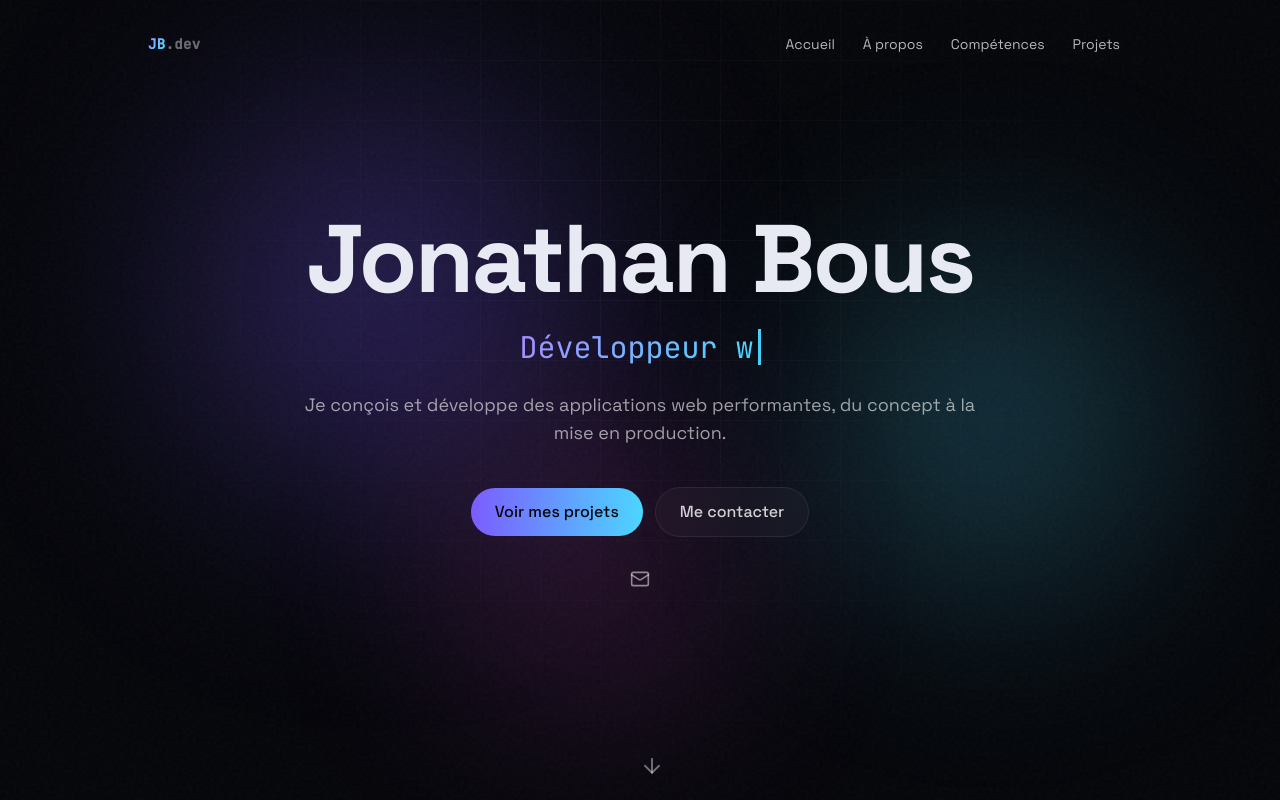
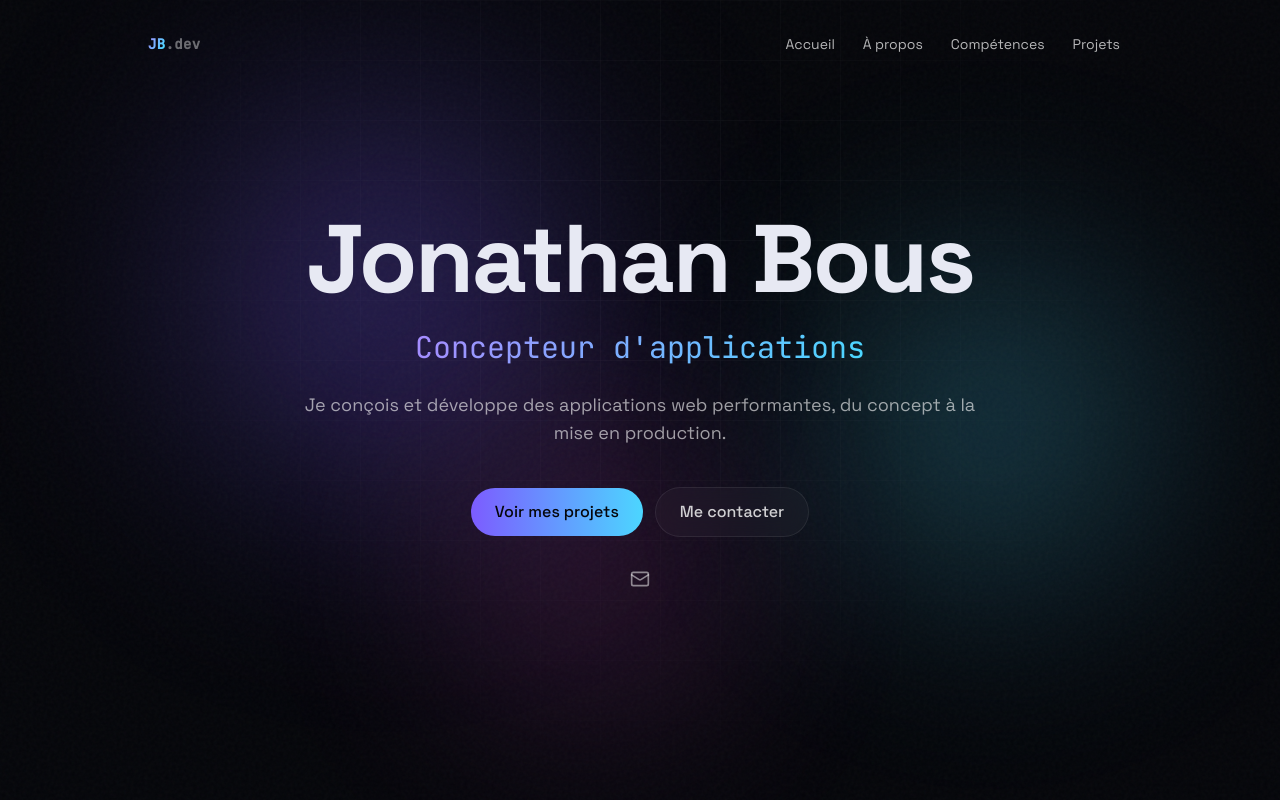
Before and after one commit to JonathanDWWM/portfolio, a React (Vite) app: page / in a window 1280 px wide. Shown: the top 800 px of the page. Built offline with nearby package versions, Linux system fonts and the light colour scheme.

Commit message:
Remove all entrance animations, typewriter, arrow and custom scrollbar

```diff
--- a/src/components/About.jsx
+++ b/src/components/About.jsx
@@ -1,5 +1,5 @@
 import { useEffect, useRef, useState } from 'react'
-import { motion, useInView, animate } from 'framer-motion'
+import { useInView, animate } from 'framer-motion'
 import { about, stats } from '../data'
 
 function Counter({ value, suffix }) {
@@ -31,25 +31,13 @@ export default function About() {
       <SectionTitle index="01" title="À propos" />
 
       <div className="mt-12 grid gap-12 md:grid-cols-2">
-        <motion.div
-          initial={{ opacity: 0, y: 20 }}
-          whileInView={{ opacity: 1, y: 0 }}
-          viewport={{ once: true, margin: '-40px' }}
-          transition={{ duration: 0.4 }}
-          className="space-y-5 text-lg leading-relaxed text-white/70"
-        >
+        <div className="space-y-5 text-lg leading-relaxed text-white/70">
           {about.paragraphs.map((p, i) => (
             <p key={i}>{p}</p>
           ))}
-        </motion.div>
+        </div>
 
-        <motion.div
-          initial={{ opacity: 0, y: 20 }}
-          whileInView={{ opacity: 1, y: 0 }}
-          viewport={{ once: true, margin: '-40px' }}
-          transition={{ duration: 0.4, delay: 0.1 }}
-          className="grid grid-cols-1 gap-4 sm:grid-cols-3 md:grid-cols-1"
-        >
+        <div className="grid grid-cols-1 gap-4 sm:grid-cols-3 md:grid-cols-1">
           {stats.map((s) => (
             <div
               key={s.label}
@@ -61,7 +49,7 @@ export default function About() {
               <div className="mt-1 text-sm text-white/50">{s.label}</div>
             </div>
           ))}
-        </motion.div>
+        </div>
       </div>
     </section>
   )
@@ -69,16 +57,10 @@ export default function About() {
 
 export function SectionTitle({ index, title }) {
   return (
-    <motion.div
-      initial={{ opacity: 0, y: 16 }}
-      whileInView={{ opacity: 1, y: 0 }}
-      viewport={{ once: true }}
-      transition={{ duration: 0.35 }}
-      className="flex items-center gap-4"
-    >
+    <div className="flex items-center gap-4">
       <span className="font-mono text-sm text-accent-glow">{index}</span>
       <h2 className="text-3xl font-bold tracking-tight sm:text-4xl">{title}</h2>
       <span className="h-px flex-1 bg-gradient-to-r from-white/20 to-transparent" />
-    </motion.div>
+    </div>
   )
 }
--- a/src/components/Hero.jsx
+++ b/src/components/Hero.jsx
@@ -1,51 +1,7 @@
-import { useEffect, useState } from 'react'
-import { motion } from 'framer-motion'
-import { ArrowDown, Github, Linkedin, Mail, FileDown } from 'lucide-react'
+import { Mail, Github, Linkedin, FileDown } from 'lucide-react'
 import { profile } from '../data'
 
-function useTypewriter(words, { typeSpeed = 90, deleteSpeed = 45, pause = 1600 } = {}) {
-  const [text, setText] = useState('')
-  const [wordIndex, setWordIndex] = useState(0)
-  const [deleting, setDeleting] = useState(false)
-
-  useEffect(() => {
-    const current = words[wordIndex % words.length]
-    let timeout
-
-    if (!deleting && text === current) {
-      timeout = setTimeout(() => setDeleting(true), pause)
-    } else if (deleting && text === '') {
-      setDeleting(false)
-      setWordIndex((i) => i + 1)
-    } else {
-      timeout = setTimeout(
-        () => {
-          setText(
-            deleting
-              ? current.slice(0, text.length - 1)
-              : current.slice(0, text.length + 1),
-          )
-        },
-        deleting ? deleteSpeed : typeSpeed,
-      )
-    }
-    return () => clearTimeout(timeout)
-  }, [text, deleting, wordIndex, words, typeSpeed, deleteSpeed, pause])
-
-  return text
-}
-
-const container = {
-  hidden: {},
-  show: { transition: { staggerChildren: 0.12, delayChildren: 0.2 } },
-}
-const item = {
-  hidden: { y: 30, opacity: 0 },
-  show: { y: 0, opacity: 1, transition: { duration: 0.7, ease: [0.22, 1, 0.36, 1] } },
-}
-
 export default function Hero() {
-  const typed = useTypewriter(profile.roles)
   const { socials } = profile
 
   return (
@@ -53,38 +9,23 @@ export default function Hero() {
       id="hero"
       className="relative flex min-h-screen items-center justify-center px-6"
     >
-      <motion.div
-        variants={container}
-        initial="hidden"
-        animate="show"
-        className="relative z-10 mx-auto max-w-4xl text-center"
-      >
-        <motion.h1
-          variants={item}
-          className="text-5xl font-bold leading-[1.05] tracking-tight sm:text-7xl md:text-8xl"
-        >
+      <div className="relative z-10 mx-auto max-w-4xl text-center">
+        <h1 className="text-5xl font-bold leading-[1.05] tracking-tight sm:text-7xl md:text-8xl">
           {profile.name}
-        </motion.h1>
+        </h1>
 
-        <motion.div
-          variants={item}
-          className="mt-5 flex h-10 items-center justify-center font-mono text-xl sm:text-3xl"
-        >
-          <span className="text-gradient">{typed}</span>
-          <span className="ml-1 inline-block h-7 w-[3px] animate-pulse bg-cyan-glow sm:h-9" />
-        </motion.div>
+        <div className="mt-5 flex h-10 items-center justify-center font-mono text-xl sm:text-3xl">
+          <span className="text-gradient">Concepteur d'applications</span>
+        </div>
 
-        <motion.p
-          variants={item}
-          className="mx-auto mt-6 max-w-2xl text-base text-white/60 sm:text-lg"
-        >
+        <p className="mx-auto mt-6 max-w-2xl text-base text-white/60 sm:text-lg">
           {profile.tagline}
-        </motion.p>
+        </p>
 
-        <motion.div variants={item} className="mt-10 flex flex-wrap items-center justify-center gap-3">
+        <div className="mt-10 flex flex-wrap items-center justify-center gap-3">
           <a
             href="#projects"
-            className="group rounded-full bg-gradient-to-r from-accent to-cyan-glow px-6 py-3 font-medium text-ink transition-transform hover:scale-105"
+            className="rounded-full bg-gradient-to-r from-accent to-cyan-glow px-6 py-3 font-medium text-ink transition-transform hover:scale-105"
           >
             Voir mes projets
           </a>
@@ -94,9 +35,9 @@ export default function Hero() {
           >
             Me contacter
           </a>
-        </motion.div>
+        </div>
 
-        <motion.div variants={item} className="mt-8 flex items-center justify-center gap-4 text-white/50">
+        <div className="mt-8 flex items-center justify-center gap-4 text-white/50">
           {socials.github && (
             <a href={socials.github} target="_blank" rel="noreferrer" className="transition-colors hover:text-white" aria-label="GitHub">
               <Github size={20} />
@@ -115,18 +56,8 @@ export default function Hero() {
               <FileDown size={18} /> CV
             </a>
           )}
-        </motion.div>
-      </motion.div>
-
-      <motion.a
-        href="#about"
-        aria-label="Défiler vers le bas"
-        className="absolute bottom-8 left-1/2 z-10 -translate-x-1/2 text-white/40"
-        animate={{ y: [0, 10, 0] }}
-        transition={{ duration: 1.8, repeat: Infinity }}
-      >
-        <ArrowDown size={24} />
-      </motion.a>
+        </div>
+      </div>
     </section>
   )
 }
--- a/src/components/Skills.jsx
+++ b/src/components/Skills.jsx
@@ -1,4 +1,3 @@
-import { motion } from 'framer-motion'
 import { skills } from '../data'
 import { SectionTitle } from './About'
 
@@ -8,13 +7,9 @@ export default function Skills() {
       <SectionTitle index="02" title="Compétences" />
 
       <div className="mt-12 grid gap-6 md:grid-cols-3">
-        {skills.map((group, gi) => (
-          <motion.div
+        {skills.map((group) => (
+          <div
             key={group.category}
-            initial={{ opacity: 0, y: 20 }}
-            whileInView={{ opacity: 1, y: 0 }}
-            viewport={{ once: true, margin: '-40px' }}
-            transition={{ duration: 0.35, delay: gi * 0.07 }}
             data-cursor-hover
             className="glow-border glass rounded-2xl p-6"
           >
@@ -31,7 +26,7 @@ export default function Skills() {
                 </span>
               ))}
             </div>
-          </motion.div>
+          </div>
         ))}
       </div>
     </section>
--- a/src/index.css
+++ b/src/index.css
@@ -39,16 +39,6 @@ body::before {
   color: #fff;
 }
 
-::-webkit-scrollbar {
-  width: 10px;
-}
-::-webkit-scrollbar-track {
-  background: #05060a;
-}
-::-webkit-scrollbar-thumb {
-  background: linear-gradient(#7c5cff, #4cd6ff);
-  border-radius: 10px;
-}
 
 .text-gradient {
   background: linear-gradient(120deg, #a78bff 0%, #4cd6ff 50%, #7c5cff 100%);
```
